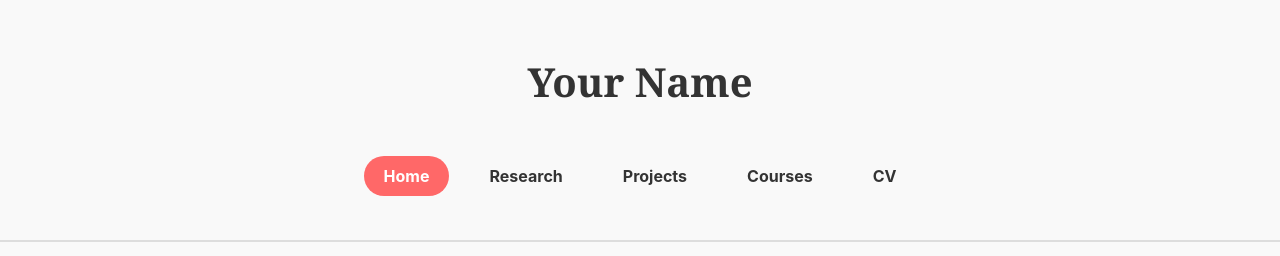
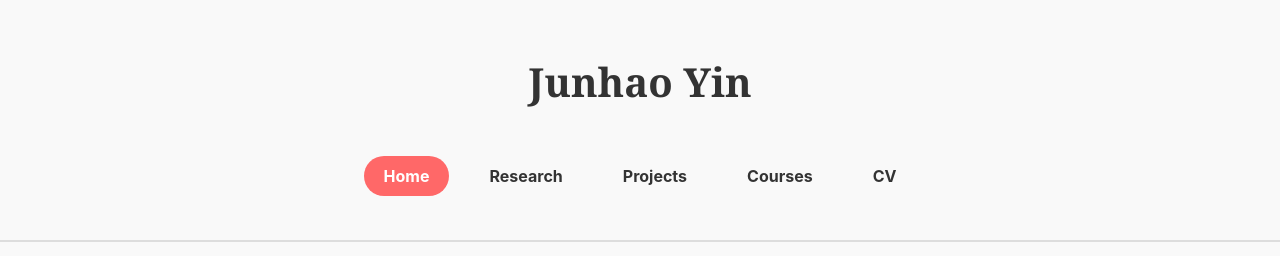
Before and after one commit to Yoon-1023/Yoon-1023.github.io, a Jekyll site: the page built from index.md, in a window 1280 px wide. Shown: the top 256 px of the page. Built offline with Jekyll 4.4.1, drawn with Linux system fonts in a browser that asks for light colours.

Commit message:
Update default.html

```diff
--- a/_layouts/default.html
+++ b/_layouts/default.html
@@ -14,7 +14,7 @@
 
     <!-- Navigation Bar -->
 <header style="text-align: center; padding-top: 50px; padding-bottom: 10px;">
-  <h1 style="font-size: 2.5em; margin: 0;">Your Name</h1>
+  <h1 style="font-size: 2.5em; margin: 0;">Junhao Yin</h1>
   <nav style="margin-top: 50px;">
     <ul style="display: flex; justify-content: center; list-style: none; padding: 0; gap: 20px;">
         <li><a href="{{ '/' | relative_url }}" class="{% if page.url == '/' %}active{% endif %}">Home</a></li>
```
